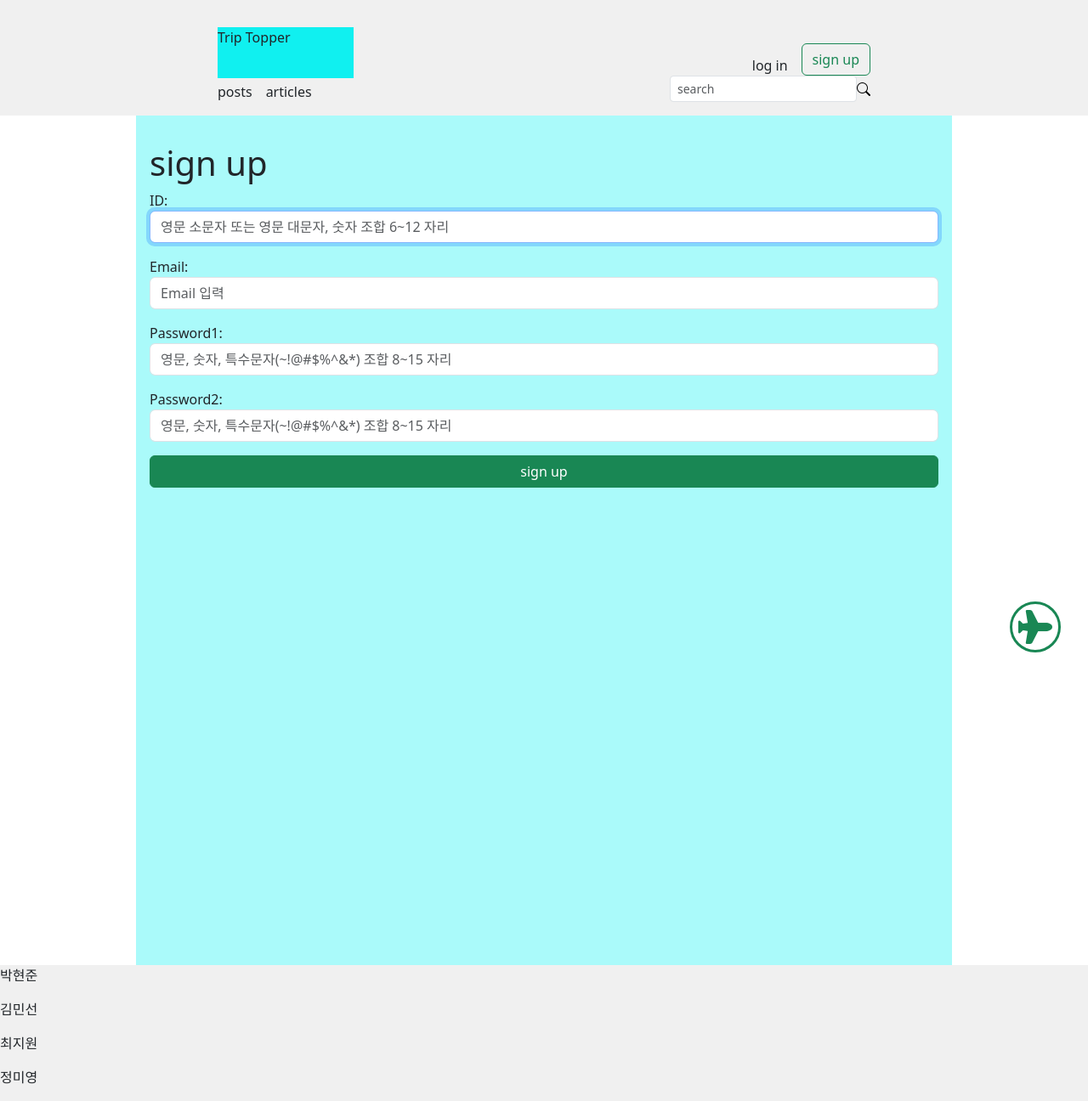
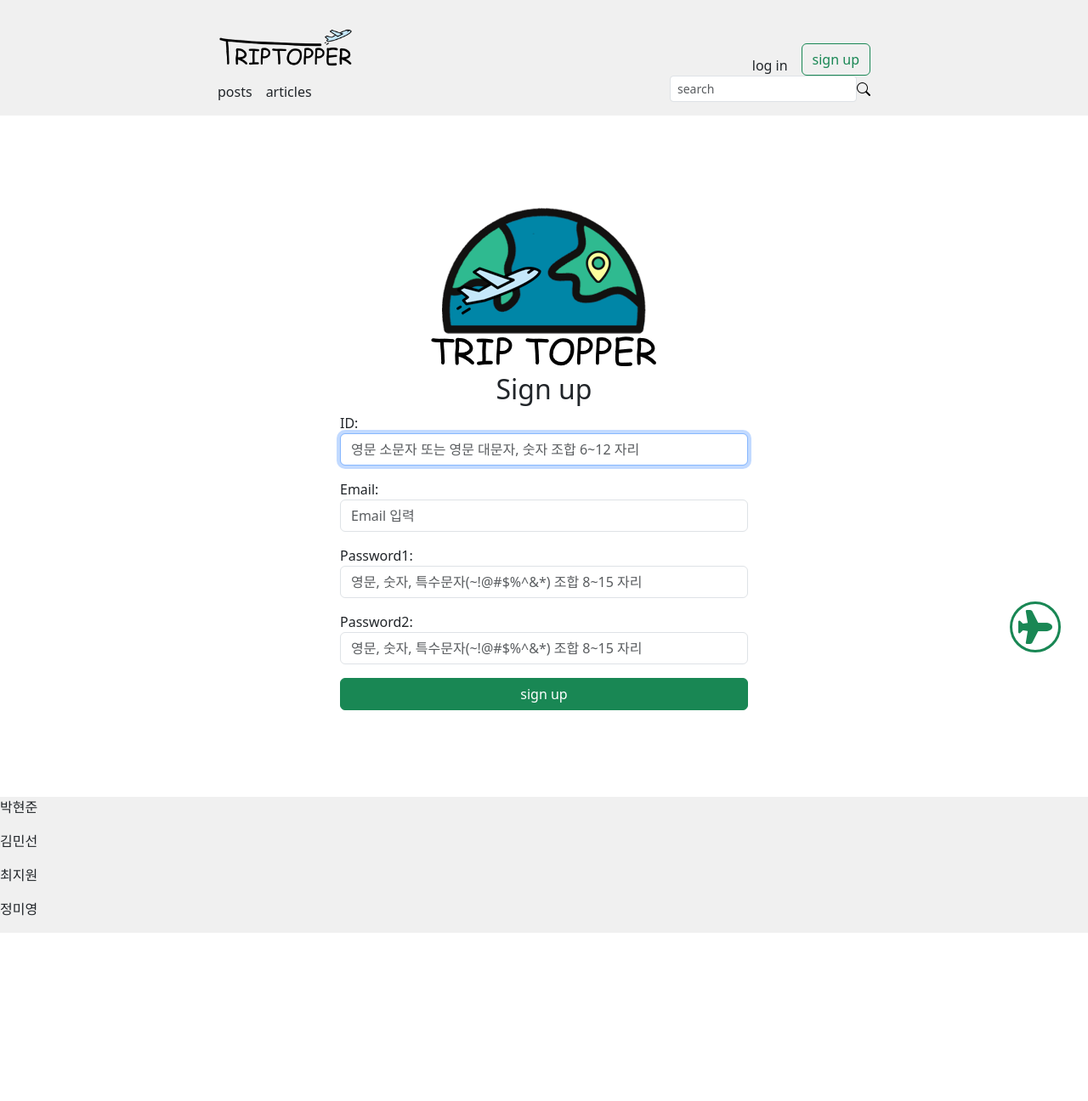
Before and after one commit to DT-HYUNJUN/tourist-spots-review-site, a Django app: page /accounts/signup/ in a window 1280 px wide. Shown: the whole page at 85% size. After the commit the page ends 1098 px from the top, so only its background shows below. Run offline with Django 3.2, Linux system fonts and the light colour scheme.

Commit message:
[ADD]logo

```diff
--- a/accounts/templates/accounts/signup.html
+++ b/accounts/templates/accounts/signup.html
@@ -1,12 +1,33 @@
 {% extends 'base.html' %}
 
 {% block style %}
+<style>
+  .main--login {
+    display: flex;
+    justify-content: center;
+  }
+  .main--form--wrap {
+    width: 50%;
+  }
+  .main--article--container {
+    display: flex;
+    justify-content: center;
+    padding: 70px 0;
+  }
+  h2 {
+    text-align: center;
+  }
+</style>
 {% endblock style %}
 
 {% block content %}
-    <article>
+{% load static %}
+    <article class="main--article--container">
       <section class="main--form--wrap">
-        <h1>sign up</h1>
+        <div class="main--login">
+          <img class="" src="{% static 'img/triptopper_c_logo_01.png' %}" alt="image">
+        </div>
+        <h2>Sign up</h2>
         <form class="d-grid" action="{% url 'accounts:signup' %}" method="POST" enctype="multipart/form-data">
             {% csrf_token %}
             {{ form.as_p }}
--- a/templates/base.html
+++ b/templates/base.html
@@ -1,3 +1,4 @@
+{% load static %}
 <!doctype html>
 <html lang="en">
   <head>
@@ -5,7 +6,8 @@
     <meta name="viewport" content="width=device-width, initial-scale=1">
     <link href="https://cdn.jsdelivr.net/npm/bootstrap@5.3.0-alpha3/dist/css/bootstrap.min.css" rel="stylesheet" integrity="sha384-KK94CHFLLe+nY2dmCWGMq91rCGa5gtU4mk92HdvYe+M/SXH301p5ILy+dN9+nJOZ" crossorigin="anonymous">
     <link rel="stylesheet" href="https://cdn.jsdelivr.net/npm/bootstrap-icons@1.10.5/font/bootstrap-icons.css">
-    <title>title</title>
+    <link rel="shortcut icon" type="image/x-icon" href="{% static 'img/tenten_favicon_01.png' %}">
+    <title>TenTen</title>
 
     <style>
       a {
@@ -45,8 +47,7 @@
       }
       main.item {
         grid-area: main;
-        height: 1000px;
-        background-color: #aafafa;
+        {% comment %} height: 1000px; {% endcomment %}
       }
 
       footer.item {
@@ -75,8 +76,6 @@
 
       .logo--image{
         width: 160px;
-        height: 60px;
-        background-color: #10f0f0;
       }
 
       .nav--flex{
@@ -122,7 +121,7 @@
         .header--sm--grid--wrap{
           display: grid; grid-template-columns: repeat(5, 1fr);
           grid-template-areas:
-            " . header-md header-md header-md ."
+            " . header-md header-md header-md ."/static/img/triptopper_c_logo_01.png
           ;
         }
         .header--wrap {
@@ -235,7 +234,7 @@
         <div class="header--wrap">
           <div class="header--left--wrap">
             <a href="http://127.0.0.1:8000/">
-              <div class="logo--image">Trip Topper</div>
+              <img class="logo--image" src="{% static 'img/triptopper_w_logo_01.png' %}" alt="logo image">
             </a>
             <nav class="nav--wrap">
               <ul class="nav--flex">
```
Also changed, not shown: accounts/templates/accounts/login.html (+21 -2 lines), static/img/tenten_favicon_01.png (added), static/img/triptopper_c_logo_01.png (added), static/img/triptopper_w_logo_01.png (added).
